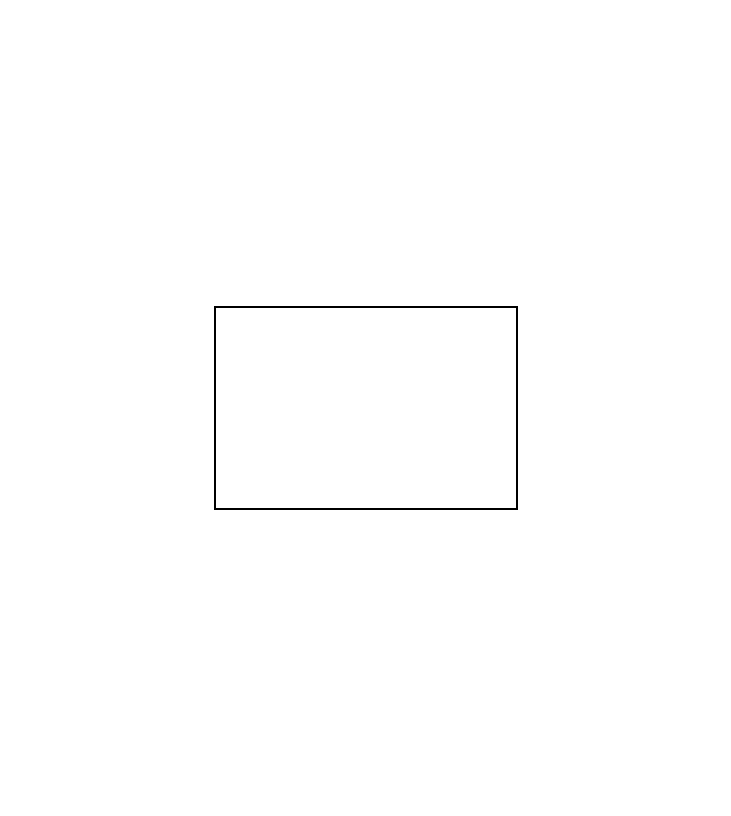
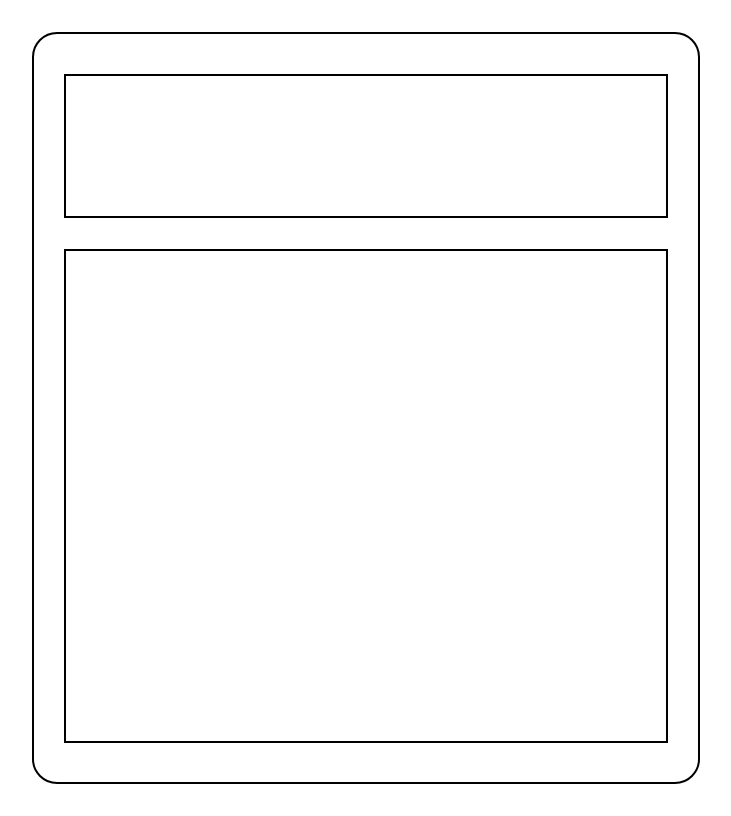
Before and after one commit to BlakKMango/calculator-app, a plain HTML site: page index.html in a window 1280 px wide. Shown: the whole page, without its empty margins (274-1005 px from the left). Drawn offline with Linux system fonts and the light colour scheme.

Commit message:
Add sizing, borders, and padding to calculator elements

```diff
--- a/css/style.css
+++ b/css/style.css
@@ -7,7 +7,26 @@ body {
 
 .calc {
     display: flex;
-    min-height: 200px;
-    min-width: 300px;
+    flex-direction: column;
+    justify-content: space-around;
+    align-items: center;
+    height: 700px;
+    width: 600px;
+    padding: 24px 32px;
+    border: 2px solid black;
+    border-radius: 25px;
+}
+
+.calc-screen {
+    display: flex;
+    height: 20%;
+    width: 100%;
     border: 2px solid black;
 }
+
+.calc-buttons {
+    display: flex;
+    height: 70%;
+    width: 100%;
+    border: 2px solid black;
+}
```
